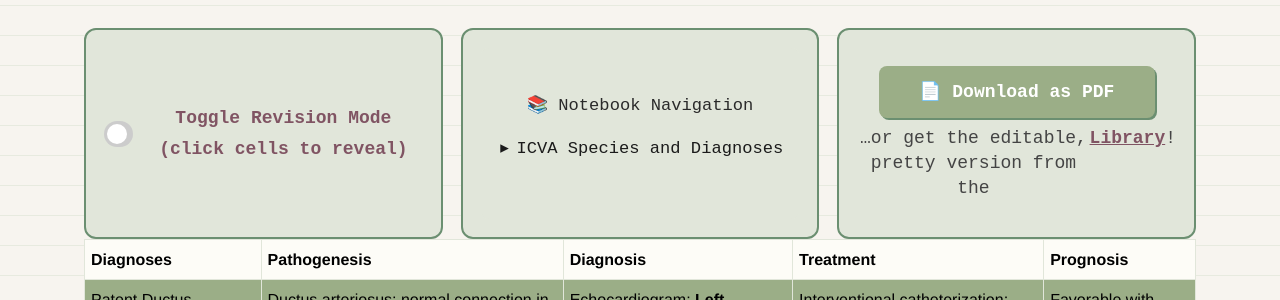
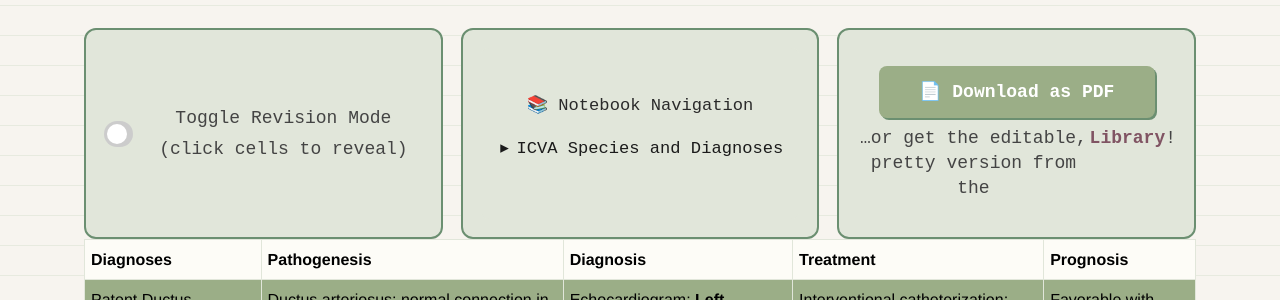
Before and after one commit to TheVetKennel/thevetkennel.github.io, a Jekyll site: the page built from _posts/2025-08-28-canine-feline-cardiovascular-congenital.md, in a window 1280 px wide. Shown: the part 234-534 px from the top of the page. Built offline with Jekyll 4.4.1, drawn with Linux system fonts in a browser that asks for light colours.

Commit message:
Update style.css

```diff
--- a/assets/css/style.css
+++ b/assets/css/style.css
@@ -448,12 +448,23 @@ h1,h2,h3 { color:#2a2a2a; }
   font-size: 1em;
 }
 
-/* Make toolbar text match nav headings */
-.revision-toggle .toggle-text,
-.download-button .library-note {
-  font-family: 'Courier New', Courier, monospace; /* same as nav headings */
-  font-weight: bold;                              /* same thickness */
-  color: #805463;                                 /* same mulberry color */
+/* Make ALL toolbar box text match Notebook Navigation style */
+.post-toolbar .toolbar-box {
+  font-family: 'Courier New', Courier, monospace;
+  font-size: 1em;
+  color: #1b1b1b;  /* same as centre */
+  font-weight: normal;
+  text-align: center;
+}
+
+.post-toolbar .toolbar-box a {
+  color: #805463; /* keep links mulberry */
+  font-weight: bold;
+  text-decoration: none;
+}
+
+.post-toolbar .toolbar-box a:hover {
+  text-decoration: underline;
 }
 
 /* Notebook nav in toolbar: center headings, left-align children */
```
